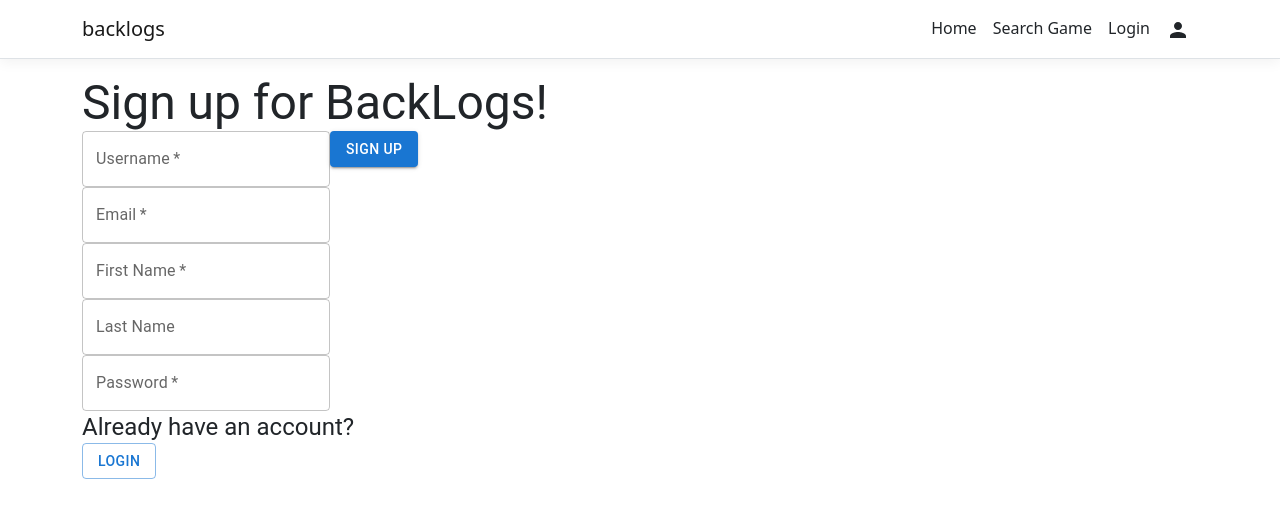
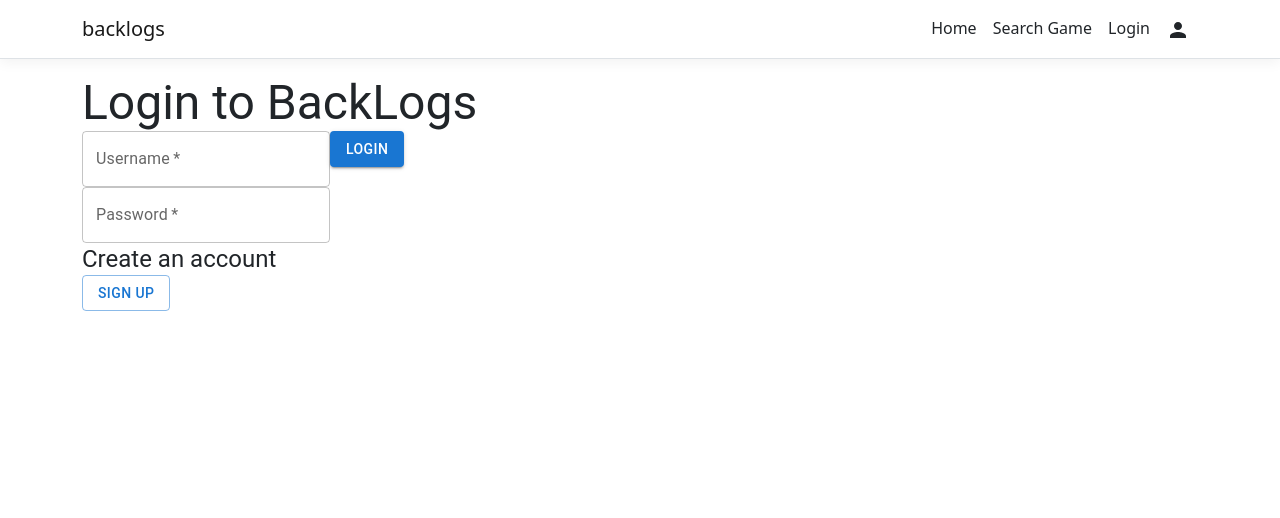
Before and after one commit to The-Appletuns/backlogs, a React (Create React App) app in the folder ClientApp/: page /login in a window 1280 px wide. Shown: the top 518 px of the page. Built offline with nearby package versions, Linux system fonts and the light colour scheme.

Commit message:
frotend saves info in the current state does not communicate to backend

```diff
--- a/ClientApp/src/components/LogIn.js
+++ b/ClientApp/src/components/LogIn.js
@@ -10,8 +10,14 @@ export class LogIn extends Component {
 
         this.state = {
             loginError: false,
-            signUp: true
+            signUp: true,
+            email: "",
+            password: ""
         }
+
+        this.loginWindow = this.loginWindow.bind(this);
+        this.signUpWindow = this.signUpWindow.bind(this);
+        this.printState = this.printState.bind(this);
     }
 
     componentDidMount() {
@@ -31,19 +37,29 @@ export class LogIn extends Component {
                     <TextField
                         required
                         label='Username'
-                        variant='outlined'></TextField>
+                        variant='outlined'
+                        value={this.state.email}
+                        onChange={(event) => this.setState({email: event.target.value})}
+                    ></TextField>
                     <TextField
                         required
                         label='Password'
-                        variant='outlined'></TextField>
+                        variant='outlined'
+                        value={this.state.password}
+                        onChange={(event) => this.setState({password: event.target.value})}
+                    ></TextField>
                 </FormControl>
 
-                <Button variant='contained'>Login</Button>
+                <Button variant='contained' onClick={this.printState}>Login</Button>
 
                 <Typography variant='h5'>Create an account</Typography>
                 <Button variant='outlined'>Sign Up</Button>
             </Box>
         )
+    }
+
+    printState() {
+        console.log(this.state);
     }
 
     signUpWindow() {
@@ -92,9 +108,9 @@ export class LogIn extends Component {
     render() {
         var currentWindow = this.loginWindow();
 
-        if (this.state.signUp) {
-            currentWindow = this.signUpWindow();
-        }
+        // if (this.state.signUp) {
+        //     currentWindow = this.signUpWindow();
+        // }
 
         return (
             <Box>
```
